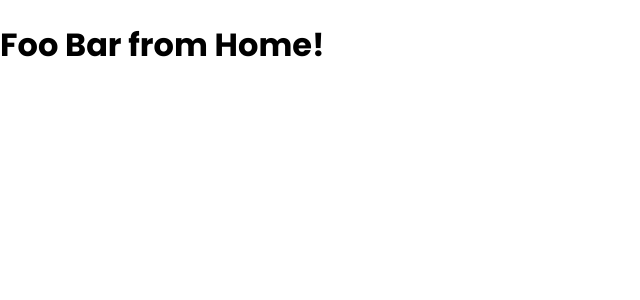
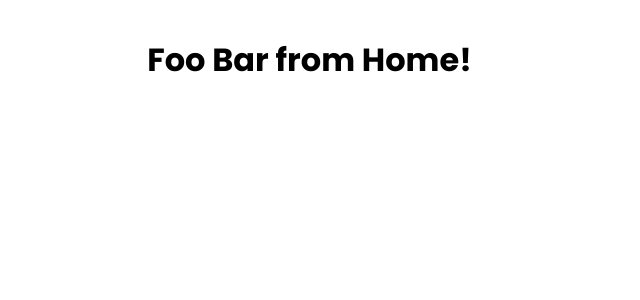
Before and after one commit to HansKre/shortly-challenge, a Next.js app: page / in a window 1280 px wide. Shown: the top 300 px of the page, without its empty margins (0-640 px from the left). Built offline with nearby package versions, Linux system fonts and the light colour scheme.

Commit message:
Wrap all pages with layout-container.

```diff
--- a/pages/_app.tsx
+++ b/pages/_app.tsx
@@ -1,8 +1,17 @@
 import '@styles/globals.css';
 import type { AppProps } from 'next/app';
+import styled from 'styled-components';
+
+const Layout = styled.div`
+  padding: 15px 11.5vw;
+`;
 
 function MyApp({ Component, pageProps }: AppProps) {
-  return <Component {...pageProps} />;
+  return (
+    <Layout>
+      <Component {...pageProps} />
+    </Layout>
+  );
 }
 
 export default MyApp;
```
